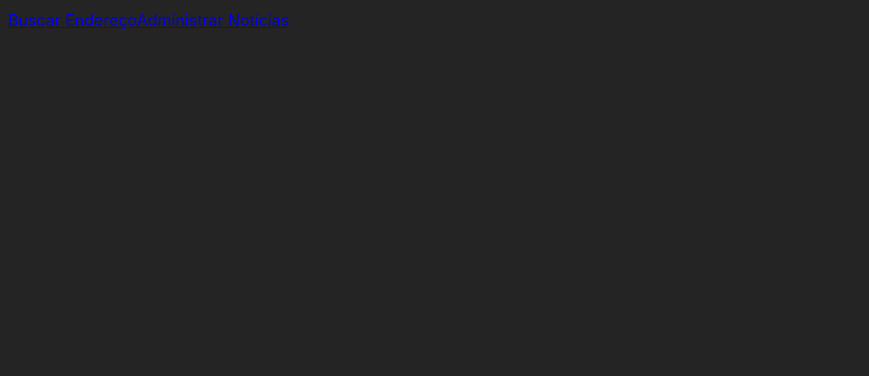
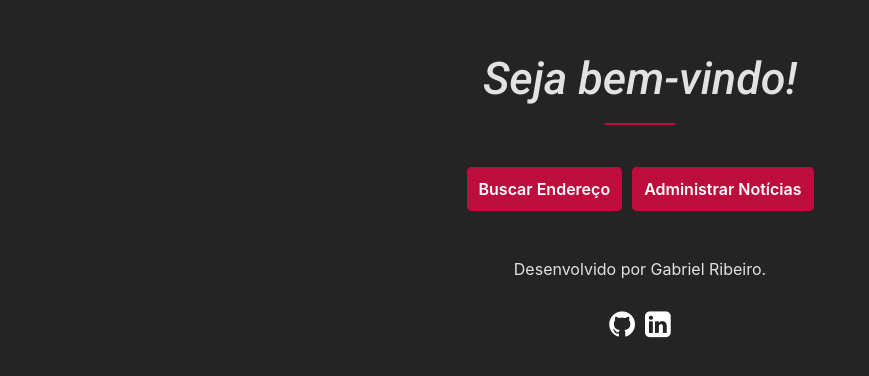
Before and after one commit to nepogabriel/react-g4f, a React (Vite) app: page / in a window 1280 px wide. Shown: the top 376 px of the page, without its empty margins (0-869 px from the left). Built offline with nearby package versions, Linux system fonts and the light colour scheme.

Commit message:
PTF-4 - Adicionando CSS na Home

```diff
--- a/src/Views/Home/index.css
+++ b/src/Views/Home/index.css
@@ -0,0 +1,59 @@
+.container-home {
+    display: flex;
+    flex-direction: column;
+    align-items: center;
+}
+
+.title-home {
+    display: flex;
+    justify-content: center;
+    flex-direction: column;
+    align-items: center;
+    font-size: 45px;
+    font-family: "Roboto", sans-serif;
+    font-weight: 500;
+    font-style: italic;
+}
+
+.title-home::after {
+    display: block;
+    background-color: #bc0d3c;
+    content: "";
+    width: 70px;
+    height: 2px;
+    margin-top: 10px;
+    margin-bottom: 15px;
+}
+
+.btn-home {
+    margin-top: 20px;
+    padding: 10px;
+    border-radius: 5px;
+    font-weight: 600;
+    cursor: pointer;
+    background-color: #bc0d3c;
+    color: #FFF;
+    border: 2px solid #bc0d3c;
+    margin: 5px;
+    text-decoration: none;
+}
+
+.btn-home:hover {
+    background-color: #FFF;
+    color: #bc0d3c;
+}
+
+.about {
+    margin-top: 40px;
+}
+
+.medial-social {
+    display: flex;
+    justify-content: center;
+}
+
+.medial-social a {
+    margin: 5px;
+    color: #fff;
+    font-size: 30px;
+}
--- a/src/Views/Home/index.jsx
+++ b/src/Views/Home/index.jsx
@@ -4,8 +4,23 @@ import './index.css';
 export function Home() {
     return (
         <>
-            <Link to="/address" className="btn-home">Buscar Endereço</Link>
-            <Link to="/news" className="btn-home">Administrar Notícias</Link>
+            <section className="container-home">
+                <h1 className="title-home">Seja bem-vindo!</h1>
+
+                <div className="container-buttons">
+                    <Link to="/address" className="btn-home">Buscar Endereço</Link>
+                    <Link to="/news" className="btn-home">Administrar Notícias</Link>
+                </div>
+
+                <div className="about">
+                    <p>Desenvolvido por Gabriel Ribeiro.</p>
+
+                    <div className="medial-social">
+                        <a href="https://github.com/nepogabriel" target='_blank'><i className="fa fa-github" aria-hidden="true"></i></a>
+                        <a href="https://www.linkedin.com/in/gabriel-ribeiro-br/" target='_blank'><i className="fa fa-linkedin-square" aria-hidden="true"></i></a>
+                    </div>
+                </div>
+            </section>
         </>
     );
 }
```
